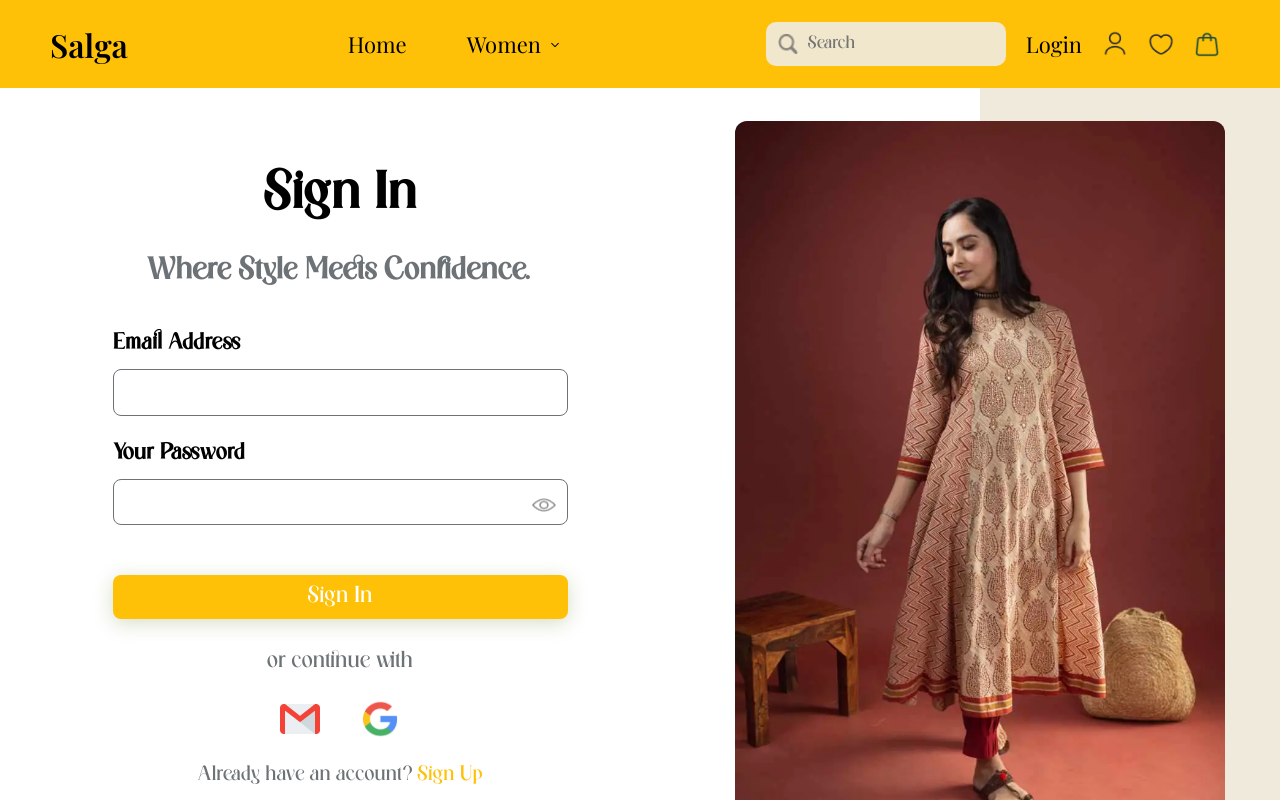
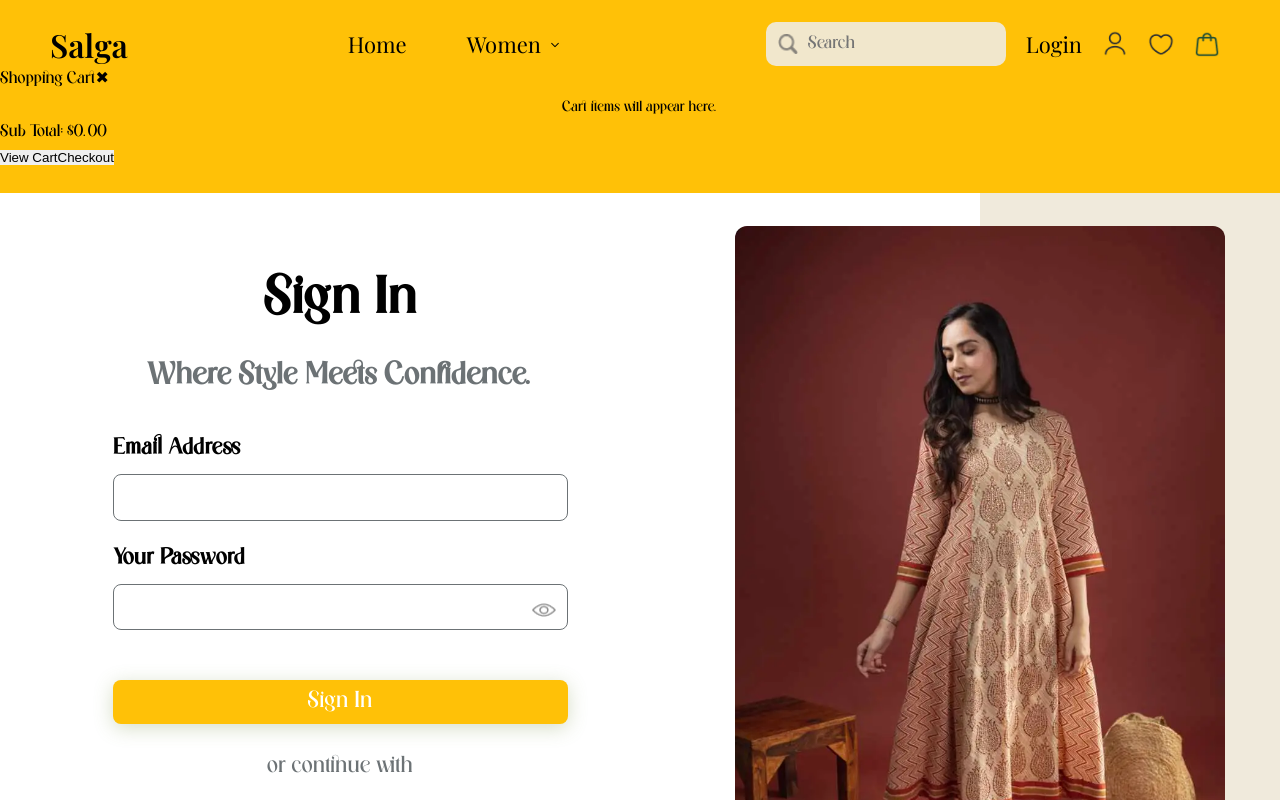
Before and after one commit to Fuchsius/HouseOfSalga, a React (Create React App) app in the folder frontend/: page / in a window 1280 px wide. Both pictures are taken after a click on the picture 1207 px from the left and 44 px from the top of the page. Shown: the top 800 px of the page. Built offline with nearby package versions, Linux system fonts and the light colour scheme; a web font is replaced by a local one.

Commit message:
Update Header.jsx
make restictions for checkout button

```diff
--- a/frontend/src/Components/Header/Header.jsx
+++ b/frontend/src/Components/Header/Header.jsx
@@ -16,6 +16,7 @@ function Header() {
   const [username, setUsername] = useState('');
   const [showLoginPopup, setShowLoginPopup] = useState(false);
   const [showActionPrompt, setShowActionPrompt] = useState(false);
+  const [showCartPopup, setShowCartPopup] = useState(false);
 
   const navigate = useNavigate();
   const location = useLocation();
@@ -24,7 +25,6 @@ function Header() {
   useEffect(() => {
     const token = localStorage.getItem('token');
     const name = localStorage.getItem('username');
-    // ✅ explicitly check token truthy and not empty
     if (token && token.trim() !== '') {
       setIsLoggedIn(true);
       setUsername(name || '');
@@ -70,6 +70,21 @@ function Header() {
     setUsername('');
     setShowUserMenu(false);
     navigate('/signup');
+  };
+
+  const handleCartClick = () => {
+    setShowCartPopup(true);
+  };
+
+  const handleViewCartOrCheckout = (type) => {
+    if (!isLoggedIn) {
+      setShowActionPrompt(true);
+    } else {
+      setShowCartPopup(false);
+      if (type === 'checkout') {
+        navigate('/checkout');
+      }
+    }
   };
 
   return (
@@ -144,18 +159,10 @@ function Header() {
                 <div className="user-popup-links">
                   {isLoggedIn ? (
                     <>
-                      <Link
-                        to="/personal-info"
-                        className="user-menu-item"
-                        onClick={handleDropdownItemClick}
-                      >
+                      <Link to="/personal-info" className="user-menu-item" onClick={handleDropdownItemClick}>
                         👤 Personal Information
                       </Link>
-                      <Link
-                        to="/dashboard"
-                        className={`user-menu-item ${location.pathname === "/dashboard" ? "active" : ""}`}
-                        onClick={handleDropdownItemClick}
-                      >
+                      <Link to="/dashboard" className={`user-menu-item ${location.pathname === "/dashboard" ? "active" : ""}`} onClick={handleDropdownItemClick}>
                         📦 My Orders
                       </Link>
                     </>
@@ -176,7 +183,12 @@ function Header() {
           </div>
 
           <img src={cartIcon} alt="Cart" className="icon" />
-          <img src={favIcon} alt="Favorite" className="icon fav-icon" />
+          <img
+            src={favIcon}
+            alt="Favorite"
+            className="icon fav-icon"
+            onClick={handleCartClick}
+          />
         </div>
       </div>
 
@@ -222,6 +234,38 @@ function Header() {
           </div>
         </div>
       )}
+
+      {/* 🛒 Shopping Cart Popup */}
+      {showCartPopup && (
+        <div className="cart-popup">
+          <div className="cart-header">
+            <span className="cart-title">Shopping Cart</span>
+            <span className="cart-close" onClick={() => setShowCartPopup(false)}>✖</span>
+          </div>
+          <div className="cart-content">
+            <p style={{ color: '#000', textAlign: 'center', marginTop: '5px', fontSize: '14px' }}>
+              Cart items will appear here.
+            </p>
+          </div>
+          <div className="cart-footer">
+            <div className="subtotal">Sub Total: $0.00</div>
+            <div className="cart-buttons">
+              <button
+                className="view-cart-btn"
+                onClick={() => handleViewCartOrCheckout('view')}
+              >
+                View Cart
+              </button>
+              <button
+                className="checkout-btn"
+                onClick={() => handleViewCartOrCheckout('checkout')}
+              >
+                Checkout
+              </button>
+            </div>
+          </div>
+        </div>
+      )}
     </header>
   );
 }
```
